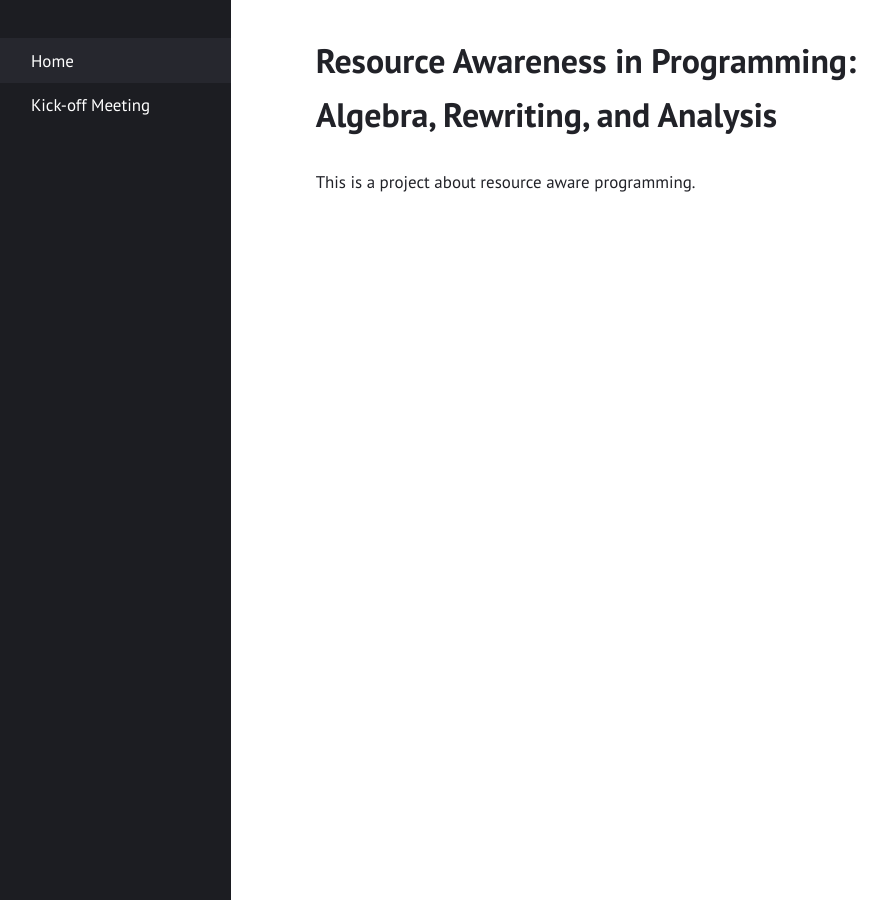
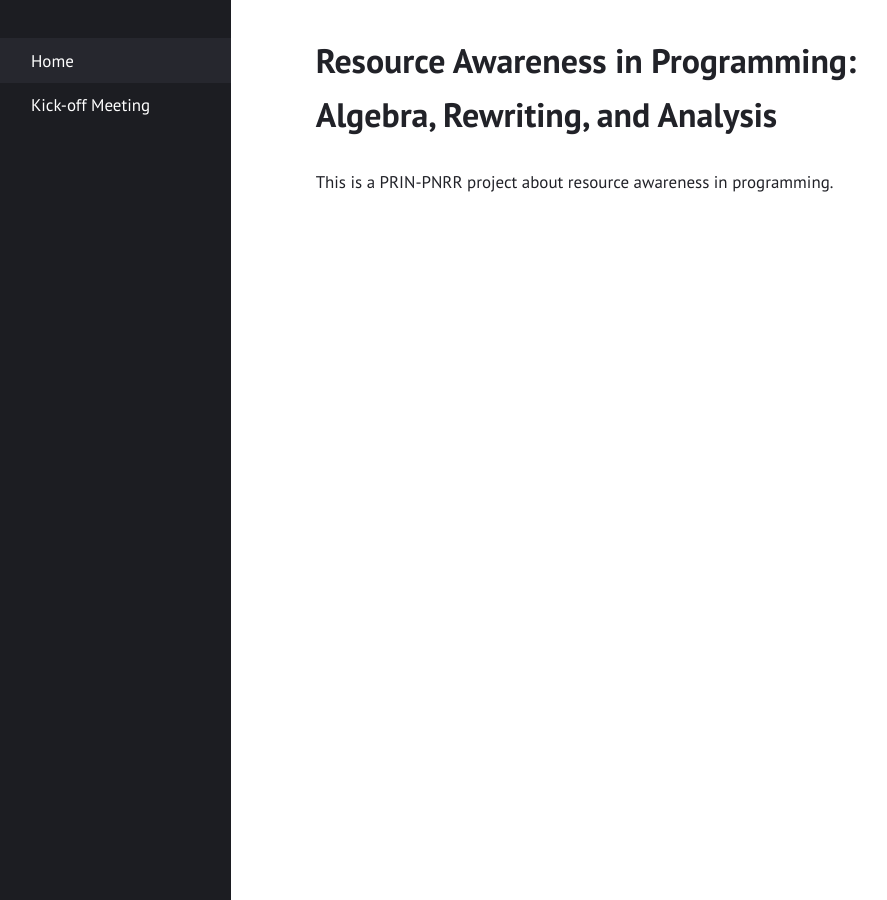
Before and after one commit to globbia/RAP-prin-pnrr, a Jekyll site: the page built from index.md, in a window 1280 px wide. Shown: the whole page, without its empty margins (49-936 px from the left). Built offline with Jekyll 4.4.1, drawn with Linux system fonts in a browser that asks for light colours; Markdown is read by kramdown in place of the engine named in the settings.

Commit message:
Update index.md

```diff
--- a/index.md
+++ b/index.md
@@ -4,4 +4,4 @@ tags: [formatting]
 title: "Resource Awareness in Programming: <br> Algebra, Rewriting, and Analysis"
 ---
 
-This is a project about resource aware programming.
+This is a PRIN-PNRR project about resource awareness in programming.
```
